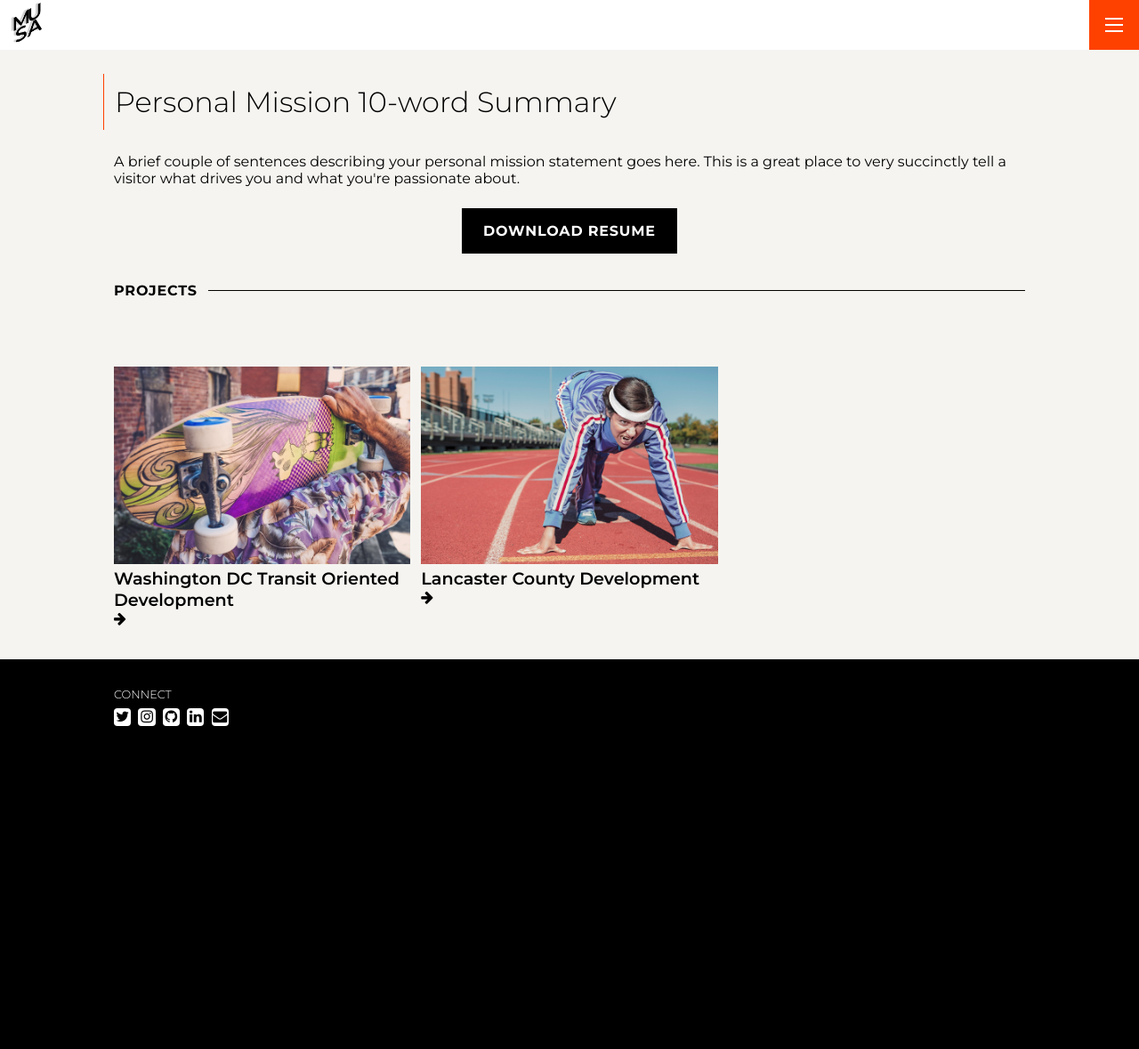
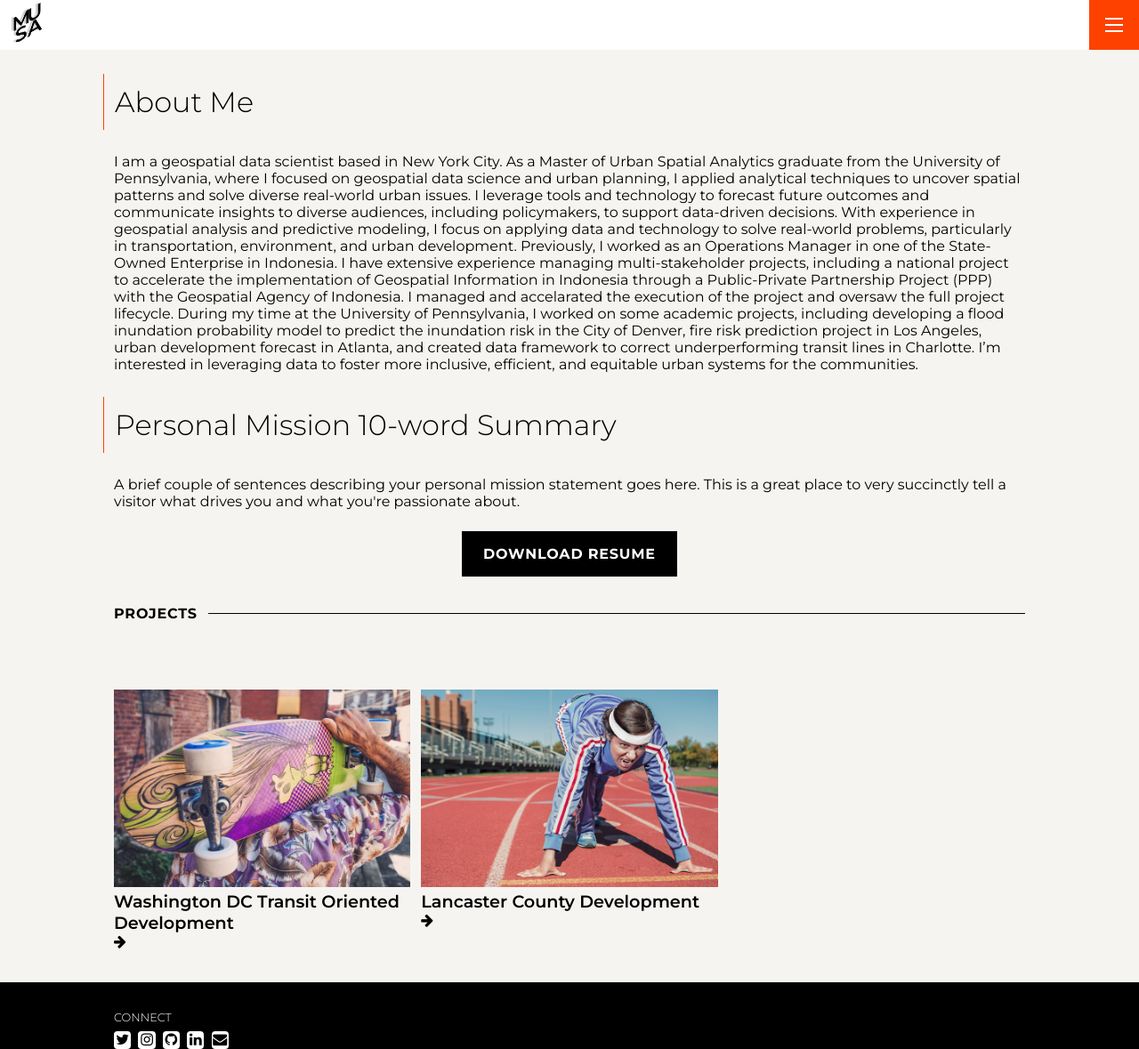
Before and after one commit to jonathan-manurung/portfolio, a Jekyll site: the page built from index.md, in a window 1280 px wide and 1179 px high. Shown: the whole window at 89% size. Built offline with Jekyll 4.4.1, drawn with Linux system fonts in a browser that asks for light colours.

Commit message:
Update home.html

```diff
--- a/_layouts/home.html
+++ b/_layouts/home.html
@@ -3,6 +3,15 @@ layout: default
 ---
 
 <main class="projects-main">
+
+ <section class="about-container">
+    <h1>About Me</h1>
+    <p>
+      I am a geospatial data scientist based in New York City. As a Master of Urban Spatial Analytics graduate from the University of Pennsylvania, where I focused on geospatial data science and urban planning, I applied analytical techniques to uncover spatial patterns and solve diverse real-world urban issues. I leverage tools and technology to forecast future outcomes and communicate insights to diverse audiences, including policymakers, to support data-driven decisions. With experience in geospatial analysis and predictive modeling, I focus on applying data and technology to solve real-world problems, particularly in transportation, environment, and urban development.
+      Previously, I worked as an Operations Manager in one of the State-Owned Enterprise in Indonesia. I have extensive experience managing multi-stakeholder projects, including a national project to accelerate the implementation of Geospatial Information in Indonesia through a Public-Private Partnership Project (PPP) with the Geospatial Agency of Indonesia. I managed and accelarated the execution of the project and oversaw the full project lifecycle. During my time at the University of Pennsylvania, I worked on some academic projects, including developing a flood inundation probability model to predict the inundation risk in the City of Denver, fire risk prediction project in Los Angeles, urban development forecast in Atlanta, and created data framework to correct underperforming transit lines in Charlotte.
+      I’m interested in leveraging data to foster more inclusive, efficient, and equitable urban systems for the communities.
+    </p>
+  </section>
 
   <section class="intro-container">
     {% if site.data.settings.intro_title %}<h1>{{ site.data.settings.intro_title }}</h1>{% endif %}
```
